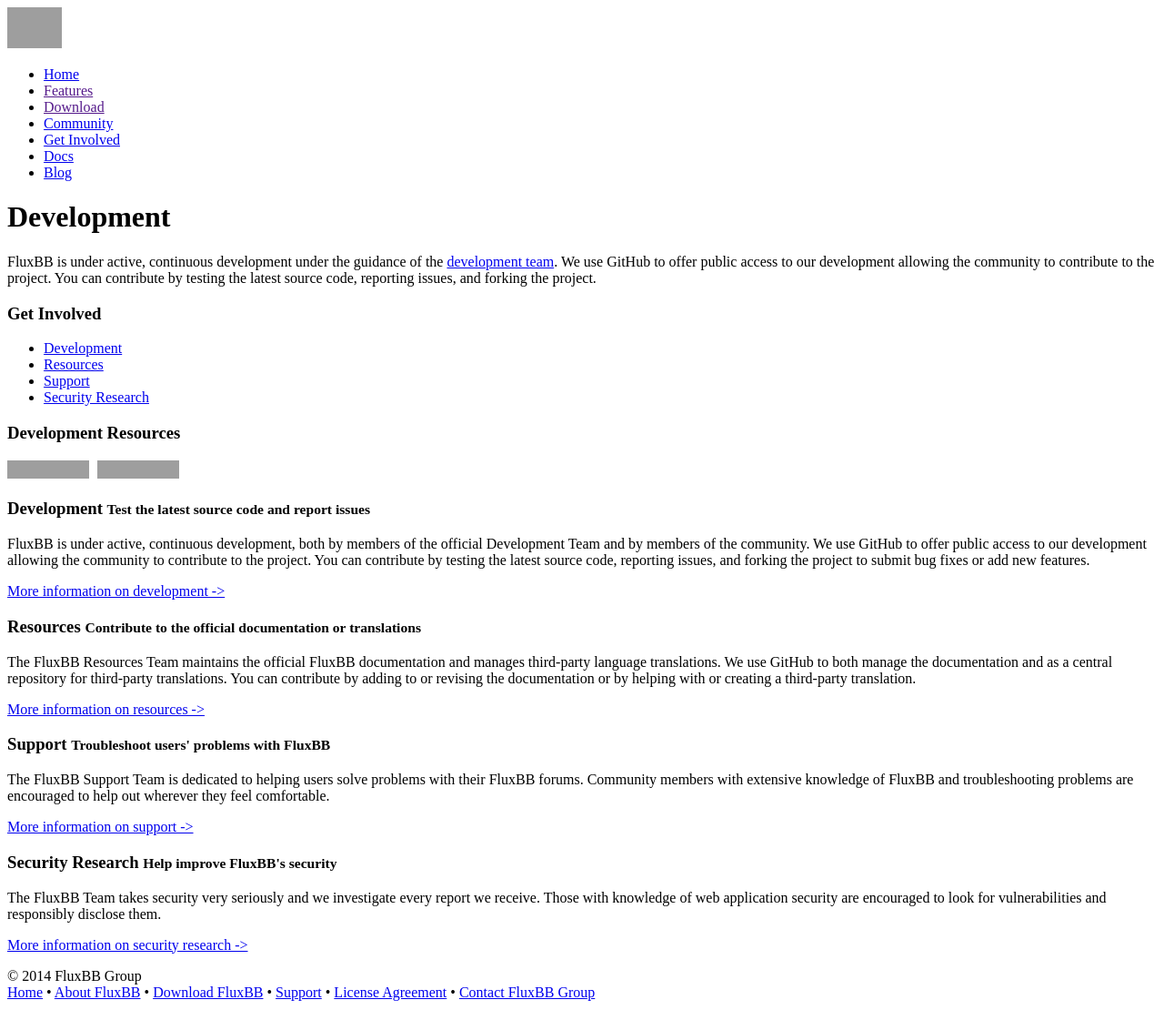
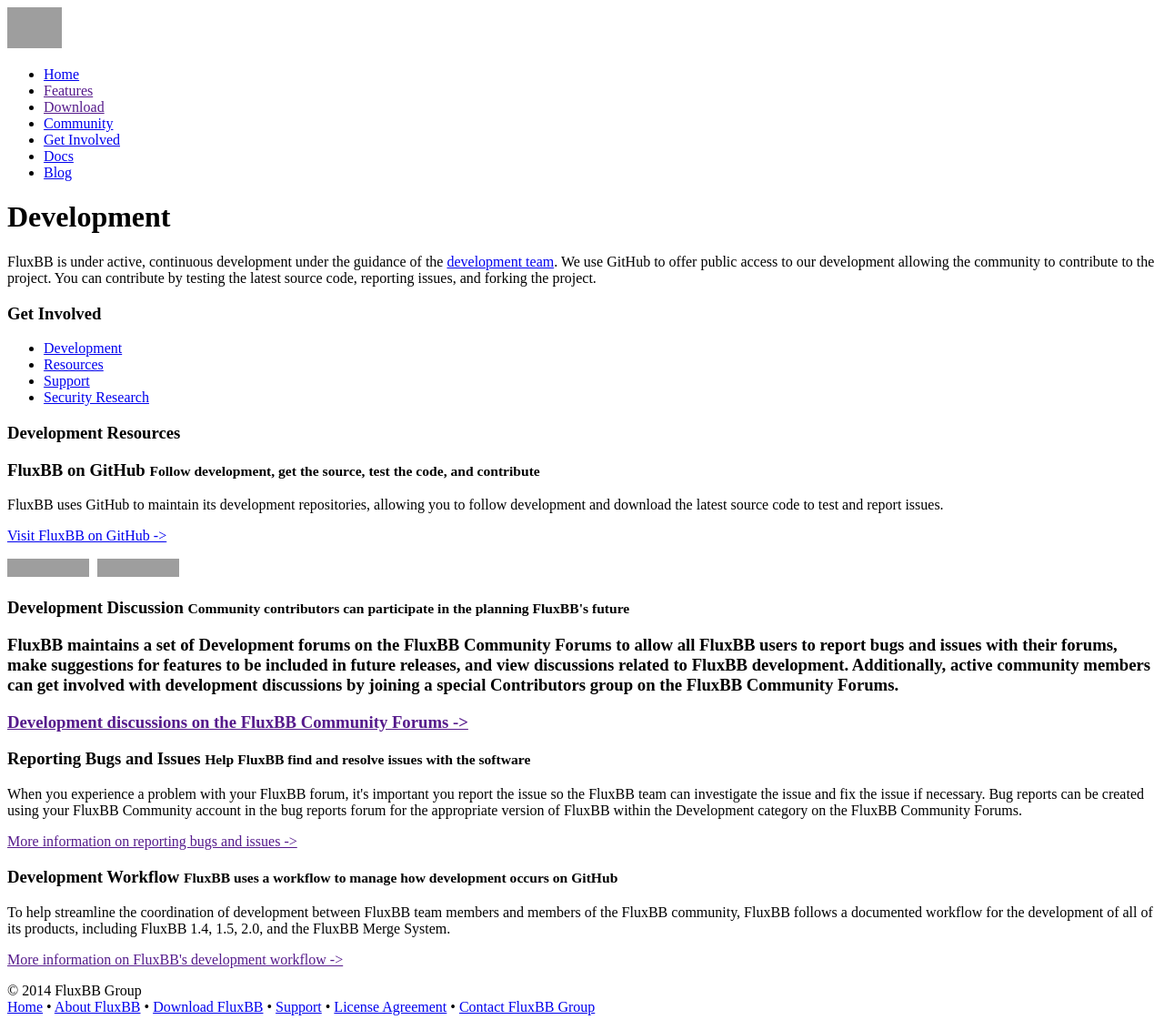
Before and after one commit to volkirik/fluxbb-site, a Jekyll site: the page built from get-involved/development.html, in a window 1280 px wide. Shown: the whole page at 91% size. Built offline with Jekyll 4.4.1, drawn with Linux system fonts in a browser that asks for light colours; Markdown is read by kramdown in place of the engine named in the settings; a style sheet for code colours, icons or effects is not loaded; grey boxes are pictures that could not be loaded.

Commit message:
added more description
Signed-off-by: Eric <erich@xaos-ia.com>

```diff
--- a/get-involved/development.html
+++ b/get-involved/development.html
@@ -6,7 +6,7 @@
 title: Development
 description: |
  FluxBB is under active, continuous development under the guidance of the
- <a href="{{ site.baseurl }}/about/team">development team</a>. We use GitHub to offer public access to our development allowing
+ <a href="!SITE_BASEURL!/about/team">development team</a>. We use GitHub to offer public access to our development allowing
  the community to contribute to the project. You can contribute by testing the latest source code, reporting issues, and forking
  the project.
 meta_description: Find out how to get involved with the best forum software through development, resources, support, and security research.
@@ -39,8 +39,7 @@
 			</div>
 			<div class="panel-body">
 
-			<p class="githubButtons"><iframe style="border: none; width: 95px; height: 20px;" src="http://ghbtns.com/github-btn.html?user=fluxbb&amp;repo=fluxbb&amp;type=watch&amp;count=true"></iframe>
-			<iframe style="border: none; width: 95px; height: 20px;" src="http://ghbtns.com/github-btn.html?user=fluxbb&amp;repo=fluxbb&amp;type=fork&amp;count=true"></iframe></p>
+
 			</div>
 
 		</div>
@@ -50,37 +49,41 @@
 
 	<div class="col-xs-9 col-sm-9 col-md-9 col-lg-9">
 
-	<h3>Development <small>Test the latest source code and report issues</small></h3>
+	<h3>FluxBB on GitHub <small>Follow development, get the source, test the code, and contribute</small></h3>
 
-	<p>FluxBB is under active, continuous development, both by members of the official Development Team and by members of the
-	community. We use GitHub to offer public access to our development allowing the community to contribute to the project. You
-	can contribute by testing the latest source code, reporting issues, and forking the project to submit bug fixes or add new
-	features.</p>
+	<p>FluxBB uses GitHub to maintain its development repositories, allowing you to follow development and download the latest
+	source code to test and report issues.</p>
 
-	<a href="{{ site.baseurl }}/get-involved/development">More information on development -></a>
+	<a href="http://github.com/fluxbb">Visit FluxBB on GitHub -></a><br/>
 
+	<p class="githubButtons"><iframe style="border: none; width: 95px; height: 20px;" src="http://ghbtns.com/github-btn.html?user=fluxbb&amp;repo=fluxbb&amp;type=watch&amp;count=true"></iframe>
+	<iframe style="border: none; width: 95px; height: 20px;" src="http://ghbtns.com/github-btn.html?user=fluxbb&amp;repo=fluxbb&amp;type=fork&amp;count=true"></iframe></p>
 
-	<h3>Resources <small>Contribute to the official documentation or translations</small></h3>
+	<h3>Development Discussion <small>Community contributors can participate in the planning FluxBB's future</small>
 
-	<p>The FluxBB Resources Team maintains the official FluxBB documentation and manages third-party language translations. We
-	use GitHub to both manage the documentation and as a central repository for third-party translations. You can contribute by
-	adding to or revising the documentation or by helping with or creating a third-party translation.</p>
+	<p>FluxBB maintains a set of Development forums on the FluxBB Community Forums to allow all FluxBB users to report bugs and
+	issues with their forums, make suggestions for features to be included in future releases, and view discussions related to
+	FluxBB development. Additionally, active community members can get involved with development discussions by joining a
+	special Contributors group on the FluxBB Community Forums.</p>
 
-	<a href="{{ site.baseurl }}/get-involved/resources">More information on resources -></a>
+	<a href="">Development discussions on the FluxBB Community Forums -></a>
 
-	<h3>Support <small>Troubleshoot users' problems with FluxBB</small></h3>
+	<h3>Reporting Bugs and Issues <small>Help FluxBB find and resolve issues with the software</small></h3>
 
-	<p>The FluxBB Support Team is dedicated to helping users solve problems with their FluxBB forums. Community members with
-	extensive knowledge of FluxBB and troubleshooting problems are encouraged to help out wherever they feel comfortable.</p>
+	<p>When you experience a problem with your FluxBB forum, it's important you report the issue so the FluxBB team can
+	investigate the issue and fix the issue if necessary. Bug reports can be created using your FluxBB Community account in the
+	bug reports forum for the appropriate version of FluxBB within the Development category on the FluxBB Community Forums.</p>
 
-	<a href="{{ site.baseurl }}/get-involved/support">More information on support -></a>
+	<a href="">More information on reporting bugs and issues -></a>
 
-	<h3>Security Research <small>Help improve FluxBB's security</small></h3>
+	<h3>Development Workflow <small>FluxBB uses a workflow to manage how development occurs on GitHub</small></h3>
 
-	<p>The FluxBB Team takes security very seriously and we investigate every report we receive. Those with knowledge of web
-	application security are encouraged to look for vulnerabilities and responsibly disclose them.</p>
+	<p>To help streamline the coordination of development between FluxBB team members and members of the FluxBB community,
+	FluxBB follows a documented workflow for the development of all of its products, including FluxBB 1.4, 1.5, 2.0, and
+	the FluxBB Merge System.</p>
 
-	<a href="{{ site.baseurl }}/get-involved/security">More information on security research -></a>
+	<a href="">More information on FluxBB's development workflow -></a>
+
 
 
 	</div>
```
